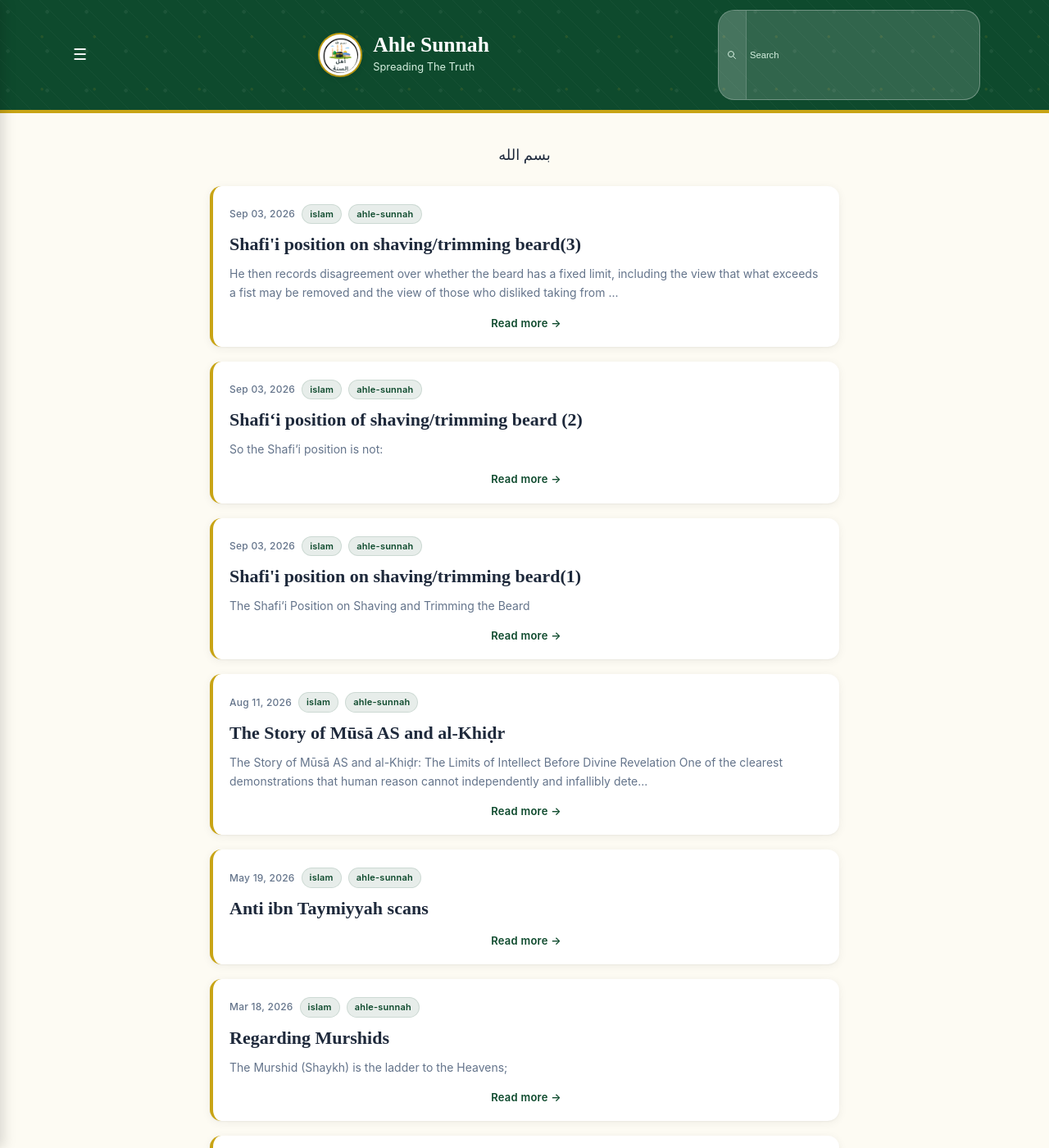
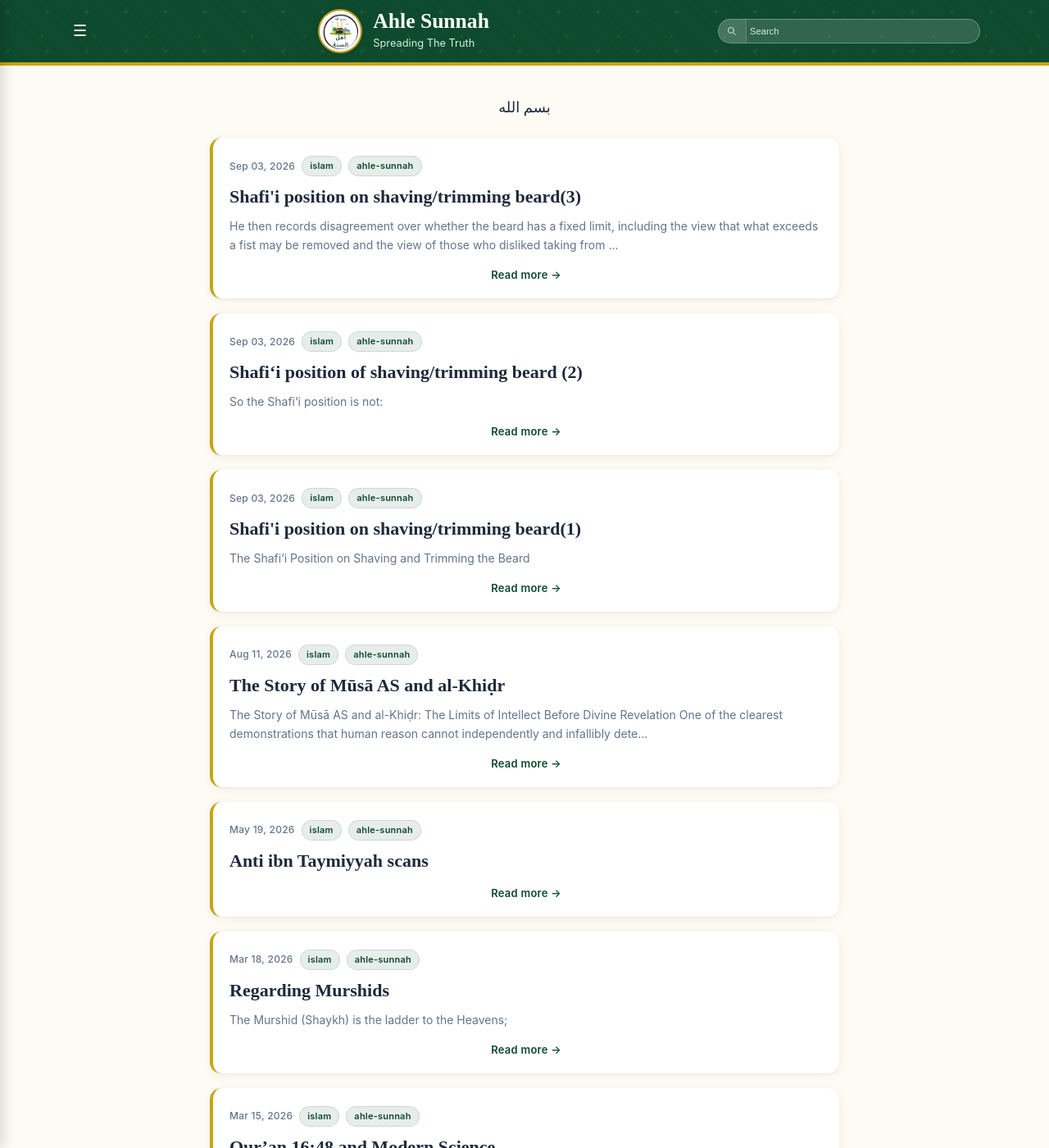
Before and after one commit to Fali17/ahlesunnah, a Jekyll site: the page built from index.html, in a window 1280 px wide and 1400 px high. Shown: the whole window at 82% size. Built offline with Jekyll 4.4.1, drawn with Linux system fonts in a browser that asks for light colours; the list of posts is cut into pages by our own code.

Commit message:
Update main.css

```diff
--- a/assets/css/main.css
+++ b/assets/css/main.css
@@ -679,8 +679,3 @@ body, html {
   color: #d4efdf;
   transition: color 0.25s ease;
 }
-
-/* 4. Pad the text input so it does not collide with your new left-side box button */
-.search-input {
-  padding: 48px !important;
-}
```
